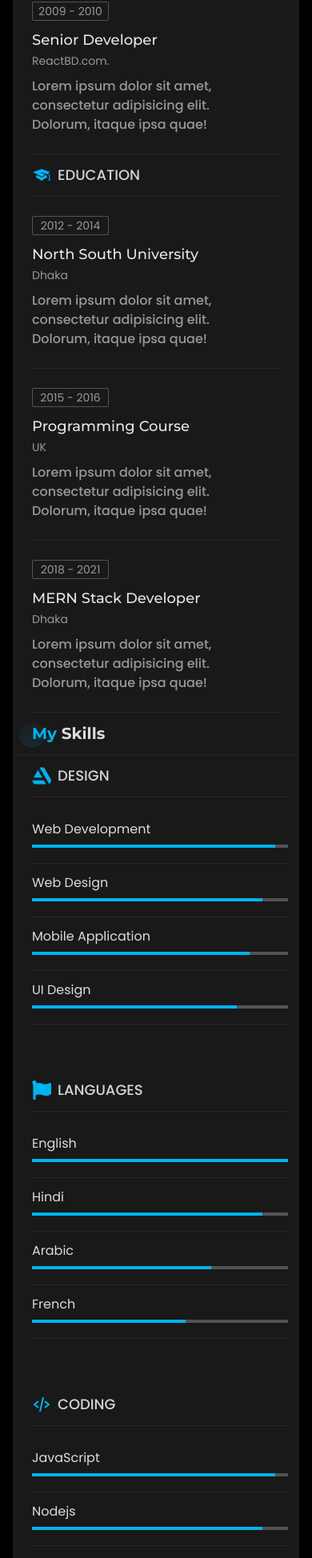
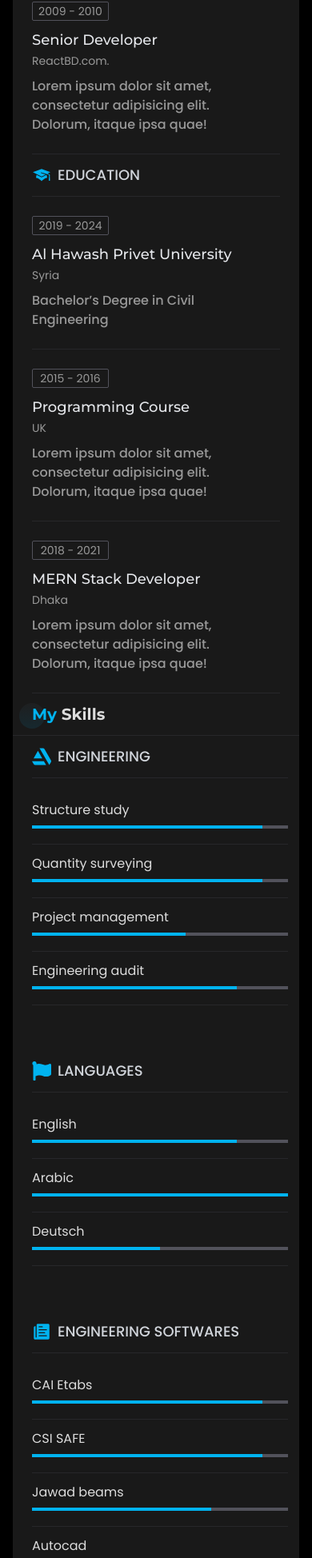
Before and after one commit to NisrinML/raheef-portfolio, a React (Create React App) app: page / in a window 390 px wide. Shown: the part 3222-5170 px from the top of the page at 80% size. Built offline with nearby package versions, Linux system fonts and the light colour scheme.

Commit message:
* update skills

```diff
--- a/src/components/resume/Education.js
+++ b/src/components/resume/Education.js
@@ -34,10 +34,10 @@ const Education = () => {
       <div className="col-span-9 md:col-span-4">
         <ResumeTitle title="Education" icon={<GiGraduateCap />} />
         <ResumeCard
-          badge="2012 - 2014"
-          title="North South University"
-          subTitle="Dhaka"
-          des="Lorem ipsum dolor sit amet, consectetur adipisicing elit. Dolorum, itaque ipsa quae!"
+          badge="2019 - 2024"
+          title="Al Hawash Privet University"
+          subTitle="Syria"
+          des="Bachelor’s Degree in Civil Engineering"
         />
         <ResumeCard
           badge="2015 - 2016"
--- a/src/components/resume/Skills.js
+++ b/src/components/resume/Skills.js
@@ -11,34 +11,34 @@ const Skills = () => {
     <div className="w-full grid grid-cols-9 gap-10 lgl:gap-0 px-6">
       {/* =============== Design and Languages Start here =================== */}
       <div className="col-span-9 md:col-span-4">
-        <ResumeTitle title="Design" icon={<SiArtstation />} />
-        {/* web Design */}
+        <ResumeTitle title="Engineering" icon={<SiArtstation />} />
+        {/* Structure study*/}
         <div className="py-4">
           <div className="py-3 border-b-[1px] border-zinc-800">
-            <p className="text-base text-textColor -mb-1.5">Web Development</p>
-            <span className="w-full bg-zinc-600 h-1 inline-flex relative">
-              <span className="w-[95%] h-full absolute top-0 left-0 bg-designColor"></span>
-            </span>
-          </div>
-          {/* web Development */}
-          <div className="py-3 border-b-[1px] border-zinc-800">
-            <p className="text-base text-textColor -mb-1.5">Web Design</p>
+            <p className="text-base text-textColor -mb-1.5">Structure study</p>
             <span className="w-full bg-zinc-600 h-1 inline-flex relative">
               <span className="w-[90%] h-full absolute top-0 left-0 bg-designColor"></span>
             </span>
           </div>
-          {/* Mobile Application */}
+          {/*Quantity surveying */}
+          <div className="py-3 border-b-[1px] border-zinc-800">
+            <p className="text-base text-textColor -mb-1.5">Quantity surveying</p>
+            <span className="w-full bg-zinc-600 h-1 inline-flex relative">
+              <span className="w-[90%] h-full absolute top-0 left-0 bg-designColor"></span>
+            </span>
+          </div>
+          {/*  Project management*/}
           <div className="py-3 border-b-[1px] border-zinc-800">
             <p className="text-base text-textColor -mb-1.5">
-              Mobile Application
+              Project management
             </p>
             <span className="w-full bg-zinc-600 h-1 inline-flex relative">
-              <span className="w-[85%] h-full absolute top-0 left-0 bg-designColor"></span>
+              <span className="w-[60%] h-full absolute top-0 left-0 bg-designColor"></span>
             </span>
           </div>
-          {/* UI Design */}
+          {/* Engineering audit */}
           <div className="py-3 border-b-[1px] border-zinc-800">
-            <p className="text-base text-textColor -mb-1.5">UI Design</p>
+            <p className="text-base text-textColor -mb-1.5">Engineering audit</p>
             <span className="w-full bg-zinc-600 h-1 inline-flex relative">
               <span className="w-[80%] h-full absolute top-0 left-0 bg-designColor"></span>
             </span>
@@ -55,28 +55,21 @@ const Skills = () => {
           <div className="py-3 border-b-[1px] border-zinc-800">
             <p className="text-base text-textColor -mb-1.5">English</p>
             <span className="w-full bg-zinc-600 h-1 inline-flex relative">
+              <span className="w-[80%] h-full absolute top-0 left-0 bg-designColor"></span>
+            </span>
+          </div>
+          {/* Arabic */}
+          <div className="py-3 border-b-[1px] border-zinc-800">
+            <p className="text-base text-textColor -mb-1.5">Arabic</p>
+            <span className="w-full bg-zinc-600 h-1 inline-flex relative">
               <span className="w-[100%] h-full absolute top-0 left-0 bg-designColor"></span>
             </span>
           </div>
-          {/* Hindi */}
+          {/* Deutsch*/}
           <div className="py-3 border-b-[1px] border-zinc-800">
-            <p className="text-base text-textColor -mb-1.5">Hindi</p>
+            <p className="text-base text-textColor -mb-1.5">Deutsch </p>
             <span className="w-full bg-zinc-600 h-1 inline-flex relative">
-              <span className="w-[90%] h-full absolute top-0 left-0 bg-designColor"></span>
-            </span>
-          </div>
-          {/* Arabic*/}
-          <div className="py-3 border-b-[1px] border-zinc-800">
-            <p className="text-base text-textColor -mb-1.5">Arabic</p>
-            <span className="w-full bg-zinc-600 h-1 inline-flex relative">
-              <span className="w-[70%] h-full absolute top-0 left-0 bg-designColor"></span>
-            </span>
-          </div>
-          {/* French */}
-          <div className="py-3 border-b-[1px] border-zinc-800">
-            <p className="text-base text-textColor -mb-1.5">French</p>
-            <span className="w-full bg-zinc-600 h-1 inline-flex relative">
-              <span className="w-[60%] h-full absolute top-0 left-0 bg-designColor"></span>
+              <span className="w-[50%] h-full absolute top-0 left-0 bg-designColor"></span>
             </span>
           </div>
         </div>
@@ -85,35 +78,43 @@ const Skills = () => {
       {/* =============== Coading and Knowledge Start here ==================== */}
       {/* =============== Coading and Knowledge End here ==================== */}
 
-      <div className="col-span-9 md:col-span-4">
-        <ResumeTitle title="Coding" icon={<BiCodeAlt />} />
-        {/* web Design */}
-        <div className="py-4">
+
+        <div className="col-span-9 md:col-span-4">
+        <ResumeTitle title="Engineering softwares" icon={<IoIosPaper />} />
+        {/* CAI Etabs */}
+         <div className="py-4">
           <div className="py-3 border-b-[1px] border-zinc-800">
-            <p className="text-base text-textColor -mb-1.5">JavaScript</p>
-            <span className="w-full bg-zinc-600 h-1 inline-flex relative">
-              <span className="w-[95%] h-full absolute top-0 left-0 bg-designColor"></span>
-            </span>
-          </div>
-          {/* web Development */}
-          <div className="py-3 border-b-[1px] border-zinc-800">
-            <p className="text-base text-textColor -mb-1.5">Nodejs</p>
+            <p className="text-base text-textColor -mb-1.5">CAI Etabs</p>
             <span className="w-full bg-zinc-600 h-1 inline-flex relative">
               <span className="w-[90%] h-full absolute top-0 left-0 bg-designColor"></span>
             </span>
           </div>
-          {/* Mobile Application */}
+          {/* CSI SAFE */}
           <div className="py-3 border-b-[1px] border-zinc-800">
-            <p className="text-base text-textColor -mb-1.5">Reactjs</p>
+            <p className="text-base text-textColor -mb-1.5">CSI SAFE</p>
             <span className="w-full bg-zinc-600 h-1 inline-flex relative">
-              <span className="w-[85%] h-full absolute top-0 left-0 bg-designColor"></span>
+              <span className="w-[90%] h-full absolute top-0 left-0 bg-designColor"></span>
             </span>
           </div>
-          {/* UI Design */}
+          {/* Jawad beams */}
           <div className="py-3 border-b-[1px] border-zinc-800">
-            <p className="text-base text-textColor -mb-1.5">TypeScript</p>
+            <p className="text-base text-textColor -mb-1.5">Jawad beams</p>
             <span className="w-full bg-zinc-600 h-1 inline-flex relative">
-              <span className="w-[80%] h-full absolute top-0 left-0 bg-designColor"></span>
+              <span className="w-[70%] h-full absolute top-0 left-0 bg-designColor"></span>
+            </span>
+          </div>
+          {/* Autocad  */}
+          <div className="py-3 border-b-[1px] border-zinc-800">
+            <p className="text-base text-textColor -mb-1.5">Autocad </p>
+            <span className="w-full bg-zinc-600 h-1 inline-flex relative">
+              <span className="w-[100%] h-full absolute top-0 left-0 bg-designColor"></span>
+            </span>
+          </div>
+          {/* Revit   */}
+          <div className="py-3 border-b-[1px] border-zinc-800">
+            <p className="text-base text-textColor -mb-1.5">Revit  </p>
+            <span className="w-full bg-zinc-600 h-1 inline-flex relative">
+              <span className="w-[90%] h-full absolute top-0 left-0 bg-designColor"></span>
             </span>
           </div>
         </div>
@@ -122,58 +123,30 @@ const Skills = () => {
         <span className="w-[1px] h-full bg-zinc-800 inline-flex"></span>
       </div>
       <div className="col-span-9 md:col-span-4">
-        <ResumeTitle title="Knowledge" icon={<IoIosPaper />} />
-        {/* English */}
-        <ul className="py-4 flex flex-col gap-2 border-b-[1px] border-b-zinc-800">
-          <li className="flex items-center gap-4 text-textColor">
-            <span className="text-designColor text-lg">
-              <GiCheckMark />
+        <ResumeTitle title="Graphics design" icon={<BiCodeAlt />} />
+        {/* Photoshop */}
+        <div className="py-4">
+          <div className="py-3 border-b-[1px] border-zinc-800">
+            <p className="text-base text-textColor -mb-1.5">Photoshop</p>
+            <span className="w-full bg-zinc-600 h-1 inline-flex relative">
+              <span className="w-[90%] h-full absolute top-0 left-0 bg-designColor"></span>
             </span>
-            Website hosting
-          </li>
-          <li className="flex items-center gap-4 text-textColor">
-            <span className="text-designColor text-lg">
-              <GiCheckMark />
+          </div>
+          {/* Illustrator */}
+          <div className="py-3 border-b-[1px] border-zinc-800">
+            <p className="text-base text-textColor -mb-1.5">Illustrator</p>
+            <span className="w-full bg-zinc-600 h-1 inline-flex relative">
+              <span className="w-[90%] h-full absolute top-0 left-0 bg-designColor"></span>
             </span>
-            iOS and android apps
-          </li>
-          <li className="flex items-center gap-4 text-textColor">
-            <span className="text-designColor text-lg">
-              <GiCheckMark />
+          </div>
+          {/* Studio 8 */}
+          <div className="py-3 border-b-[1px] border-zinc-800">
+            <p className="text-base text-textColor -mb-1.5">Studio 8</p>
+            <span className="w-full bg-zinc-600 h-1 inline-flex relative">
+              <span className="w-[70%] h-full absolute top-0 left-0 bg-designColor"></span>
             </span>
-            Create logo design
-          </li>
-          <li className="flex items-center gap-4 text-textColor">
-            <span className="text-designColor text-lg">
-              <GiCheckMark />
-            </span>
-            Design for print
-          </li>
-          <li className="flex items-center gap-4 text-textColor">
-            <span className="text-designColor text-lg">
-              <GiCheckMark />
-            </span>
-            Modern and mobile-ready
-          </li>
-          <li className="flex items-center gap-4 text-textColor">
-            <span className="text-designColor text-lg">
-              <GiCheckMark />
-            </span>
-            Advertising services include
-          </li>
-          <li className="flex items-center gap-4 text-textColor">
-            <span className="text-designColor text-lg">
-              <GiCheckMark />
-            </span>
-            Graphics and animations
-          </li>
-          <li className="flex items-center gap-4 text-textColor">
-            <span className="text-designColor text-lg">
-              <GiCheckMark />
-            </span>
-            Search engine marketing
-          </li>
-        </ul>
+          </div>
+        </div>
       </div>
       {/* =============== Design and Languages End here ===================== */}
     </div>
```
Also changed, not shown: src/assets/bannerImg.png (deleted).
